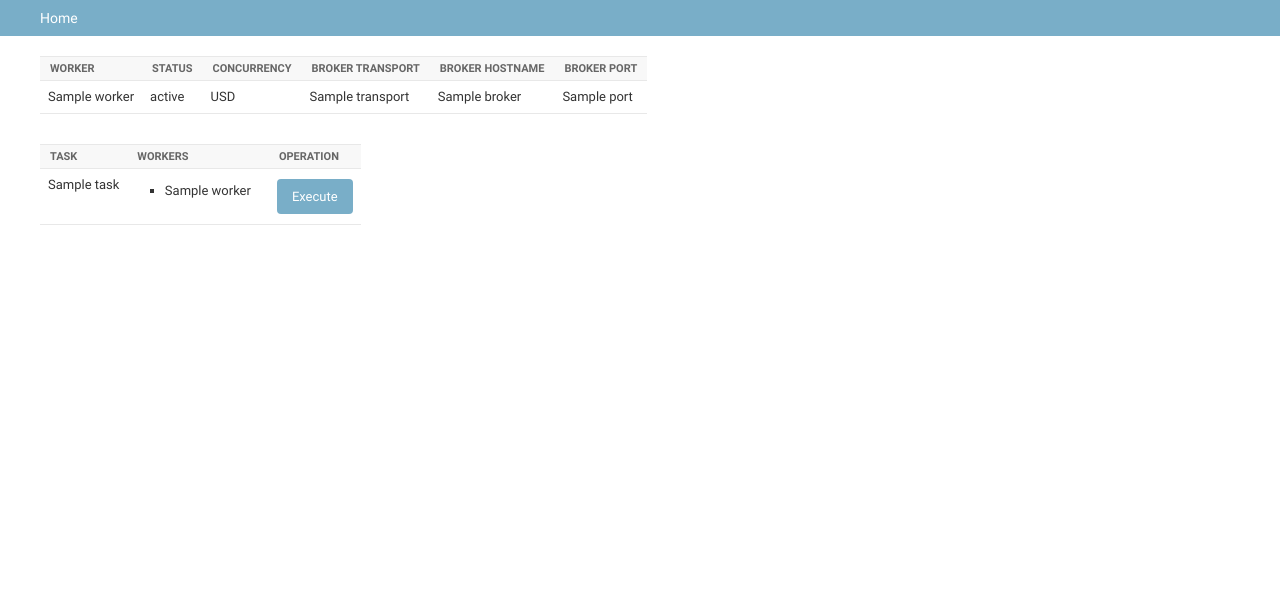
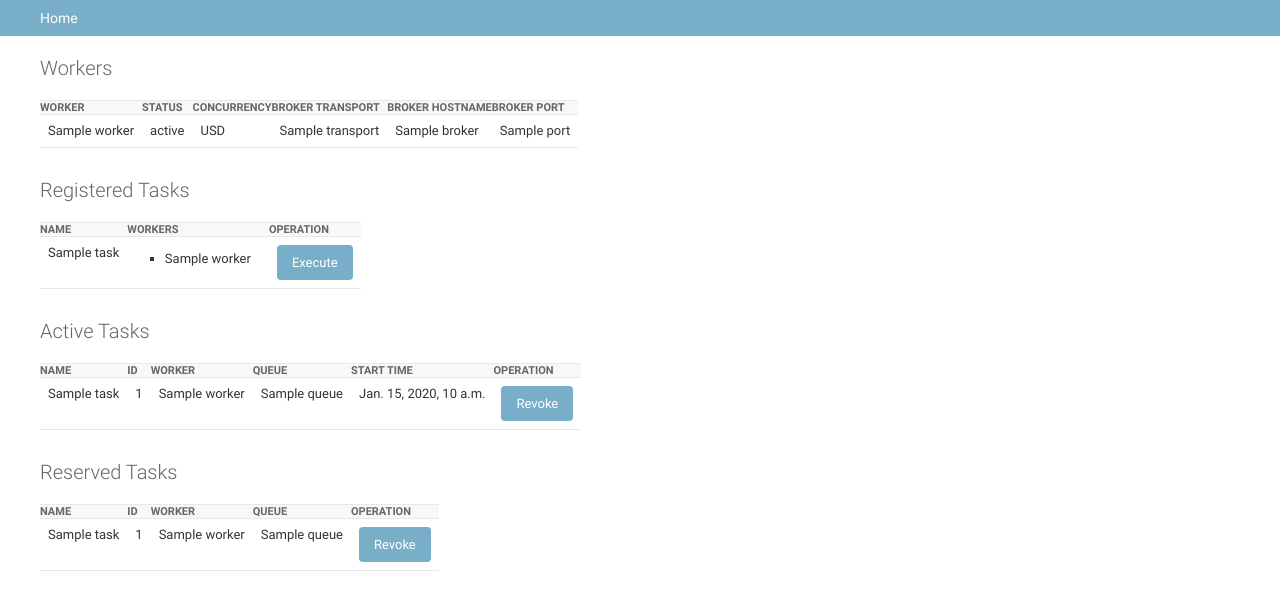
Before and after one commit to baranbartu/djcelery-admin, a Django app: template sample_project/celeryadmin/templates/admin/celery-monitoring/dashboard.html in a window 1280 px wide. Shown: the part 48-658 px from the top of the page. Run offline with Django 3.2, Linux system fonts and the light colour scheme; the template is opened without the code that fills it: most values are stand-ins (such as "Sample title", 1, 10 or a date in 2020); parts of the project's set-up code (start-up, migrations or seed data) failed here and were passed over.

Commit message:
visual updates, workers, registered tasks, active tasks, reserved tasks section added

```diff
--- a/sample_project/celeryadmin/contextmanager.py
+++ b/sample_project/celeryadmin/contextmanager.py
@@ -14,6 +14,7 @@
     def dashboard(self):
         self._dashboard['workers'] = self.workers()
         self._dashboard['registered_tasks'] = self.registered_tasks()
+        self._dashboard['queue_tasks'] = self.queue_tasks()
         return self._dashboard
 
     def workers(self):
@@ -21,3 +22,7 @@
 
     def registered_tasks(self):
         return self.client.registered_tasks()
+
+    def queue_tasks(self):
+        return {'active': self.client.active_tasks(),
+                'reserved': self.client.reserved_tasks()}
--- a/sample_project/celeryadmin/templates/admin/celery-monitoring/dashboard.html
+++ b/sample_project/celeryadmin/templates/admin/celery-monitoring/dashboard.html
@@ -1,33 +1,51 @@
 {% extends 'admin/base_site.html' %}
 {% block title %}Celery Monitoring Page{% endblock %}
+
+{% block extrahead %}
+    <link rel="stylesheet" type="text/css"
+          href="/static/admin/css/changelists.css">
+    <script>
+        function run(operation, parameter) {
+            var url = "{% url 'dashboard' %}";
+            url += "?operation=" + operation + "&parameter=" + parameter;
+            var a = document.createElement('a');
+            a.href = url;
+            document.body.appendChild(a);
+            a.click();
+        }
+    </script>
+{% endblock %}
 {% block content %}
-    <div class='module'>
-        <table summary='Celery Workers'>
+    <h1>Workers</h1>
+    <div class="content-main">
+        <div class='module' id="changelist">
+            <div class="results">
+                <table id="result_list" summary='Celery Workers'>
                     <thead>
                     <tr>
-                <th>
+                        <th scope="col">
                             Worker
                         </th>
-                <th>
+                        <th scope="col">
                             Status
                         </th>
-                <th>
+                        <th scope="col">
                             Concurrency
                         </th>
-                <th>
+                        <th scope="col">
                             Broker Transport
                         </th>
-                <th>
+                        <th scope="col">
                             Broker Hostname
                         </th>
-                <th>
+                        <th scope="col">
                             Broker Port
                         </th>
                     </tr>
                     </thead>
                     <tbody>
                     {% for worker in dashboard.workers %}
-                <tr>
+                        <tr class="row{{ forloop.counter }}">
                             <td>
                                 {{ worker.name }}
                             </td>
@@ -51,26 +69,30 @@
                     </tbody>
                 </table>
             </div>
+        </div>
+    </div>
 
-
-    <div class='module'>
+    <h1>Registered Tasks</h1>
+    <div class="content-main">
+        <div class='module' id="changelist">
+            <div class="results">
                 <table summary='Celery Registered Tasks'>
                     <thead>
                     <tr>
-                <th>
-                    Task
+                        <th scope="col">
+                            Name
                         </th>
-                <th>
+                        <th scope="col">
                             Workers
                         </th>
-                <th>
+                        <th scope="col">
                             Operation
                         </th>
                     </tr>
                     </thead>
                     <tbody>
                     {% for task, workers in dashboard.registered_tasks.items %}
-                <tr>
+                        <tr class="row{{ forloop.counter }}">
                             <td>
                                 {{ task }}
                             </td>
@@ -84,12 +106,124 @@
                                 </ul>
                             </td>
                             <td>
-                    <input type="submit" value="Execute" onclick="executeTaskAsync('{{ task }}')">
+                                <input type="submit" value="Execute"
+                                       onclick="run('execute','{{ task }}')">
                             </td>
                         </tr>
                     {% endfor %}
                     </tbody>
                 </table>
             </div>
+        </div>
+
+    </div>
+
+    <h1>Active Tasks</h1>
+    <div class="content-main">
+        <div class='module' id="changelist">
+            <div class="results">
+                <table summary='Celery Active Tasks'>
+                    <thead>
+                    <tr>
+                        <th scope="col">
+                            Name
+                        </th>
+                        <th scope="col">
+                            Id
+                        </th>
+                        <th scope="col">
+                            Worker
+                        </th>
+                        <th scope="col">
+                            Queue
+                        </th>
+                        <th scope="col">
+                            Start Time
+                        </th>
+                        <th scope="col">
+                            Operation
+                        </th>
+                    </tr>
+                    </thead>
+                    <tbody>
+                    {% for task in dashboard.queue_tasks.active %}
+                        <tr class="row{{ forloop.counter }}">
+                            <td>
+                                {{ task.name }}
+                            </td>
+                            <td>
+                                {{ task.id }}
+                            </td>
+                            <td>
+                                {{ task.worker }}
+                            </td>
+                            <td>
+                                {{ task.queue }}
+                            </td>
+                            <td>
+                                {{ task.started_at }}
+                            </td>
+                            <td>
+                                <input type="submit" value="Revoke"
+                                       onclick="run('revoke','{{ task.id }}')">
+                            </td>
+                        </tr>
+                    {% endfor %}
+                    </tbody>
+                </table>
+            </div>
+        </div>
+    </div>
+
+    <h1>Reserved Tasks</h1>
+    <div class="content-main">
+        <div class='module' id="changelist">
+            <div class="results">
+                <table summary='Celery Reserved Tasks'>
+                    <thead>
+                    <tr>
+                        <th scope="col">
+                            Name
+                        </th>
+                        <th scope="col">
+                            Id
+                        </th>
+                        <th scope="col">
+                            Worker
+                        </th>
+                        <th scope="col">
+                            Queue
+                        </th>
+                        <th scope="col">
+                            Operation
+                        </th>
+                    </tr>
+                    </thead>
+                    <tbody>
+                    {% for task in dashboard.queue_tasks.reserved %}
+                        <tr class="row{{ forloop.counter }}">
+                            <td>
+                                {{ task.name }}
+                            </td>
+                            <td>
+                                {{ task.id }}
+                            </td>
+                            <td>
+                                {{ task.worker }}
+                            </td>
+                            <td>
+                                {{ task.queue }}
+                            </td>
+                            <td>
+                                <input type="submit" value="Revoke"
+                                       onclick="run('revoke','{{ task.id }}')">
+                            </td>
+                        </tr>
+                    {% endfor %}
+                    </tbody>
+                </table>
+            </div>
+        </div>
+    </div>
 
 {% endblock %}
--- a/sample_project/celeryadmin/urls.py
+++ b/sample_project/celeryadmin/urls.py
@@ -4,5 +4,6 @@
 urlpatterns = [
     url(r'^dashboard/$',
         ContextBasedTemplateView.as_view(
-            template_name='admin/celery-monitoring/dashboard.html')),
+            template_name='admin/celery-monitoring/dashboard.html'),
+        name='dashboard'),
 ]
```
Also changed, not shown: sample_project/celeryadmin/client.py (+54 -1 lines), sample_project/celeryadmin/utils.py (+13 -0 lines), sample_project/celeryadmin/views.py (+12 -2 lines), screenshot.png. Lines whose indentation alone changed are shown as unchanged.
